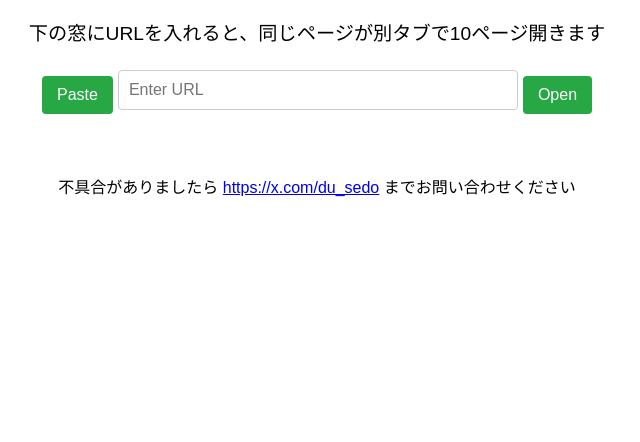
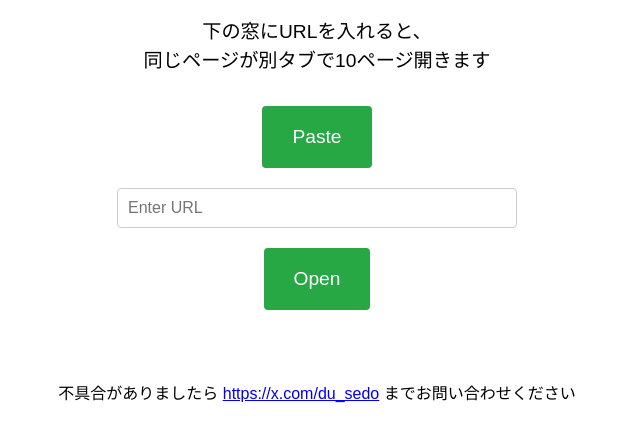
Before and after one commit to dusedo/10page_open, a plain HTML site: page index.html in a window 1280 px wide. Shown: the part 90-532 px from the top of the page, without its empty margins (323-963 px from the left). Drawn offline with Linux system fonts and the light colour scheme.

Commit message:
Update index.html

```diff
--- a/index.html
+++ b/index.html
@@ -21,35 +21,40 @@
             margin-top: 10px;
         }
 
+        .instruction-text {
+            margin-top: 10px;
+            font-size: 1.2em;
+            line-height: 1.5;
+        }
+
         form {
             margin-top: 20px;
             display: flex;
+            flex-direction: column;
             justify-content: center;
             align-items: center;
-            flex-wrap: wrap; /* スマートフォンでのレイアウト崩れを防ぐ */
         }
 
         input[type="text"] {
             padding: 10px;
-            width: 80%; /* 幅を調整してスマートフォンに対応 */
+            width: 80%;
             max-width: 400px;
             border: 1px solid #ccc;
             border-radius: 4px;
             font-size: 1em;
-            margin-left: 5px; /* ペーストボタンとの間にスペースを追加 */
-            margin-right: 5px; /* Openボタンとの間にスペースを追加 */
+            margin: 10px 0; /* 上下のマージン */
             box-sizing: border-box; /* パディングを含む */
         }
 
         button {
-            padding: 10px 15px;
+            padding: 20px 30px; /* サイズを大きく */
             background-color: #28a745;
             color: white;
             border: none;
             border-radius: 4px;
             cursor: pointer;
-            font-size: 1em;
-            margin-top: 10px; /* スマートフォンでのボタンの間隔調整 */
+            font-size: 1.2em; /* フォントサイズを大きく */
+            margin: 10px 0; /* ボタン間のマージン */
         }
 
         button:hover {
@@ -64,7 +69,10 @@
 </head>
 <body>
     <h1>Open URL in 10 Tabs</h1>
-    <p>下の窓にURLを入れると、同じページが別タブで10ページ開きます</p>
+    <p class="instruction-text">
+        下の窓にURLを入れると、<br>
+        同じページが別タブで10ページ開きます
+    </p>
     <form id="urlForm">
         <button type="button" id="pasteButton">Paste</button>
         <input type="text" id="urlInput" placeholder="Enter URL" required>
```
